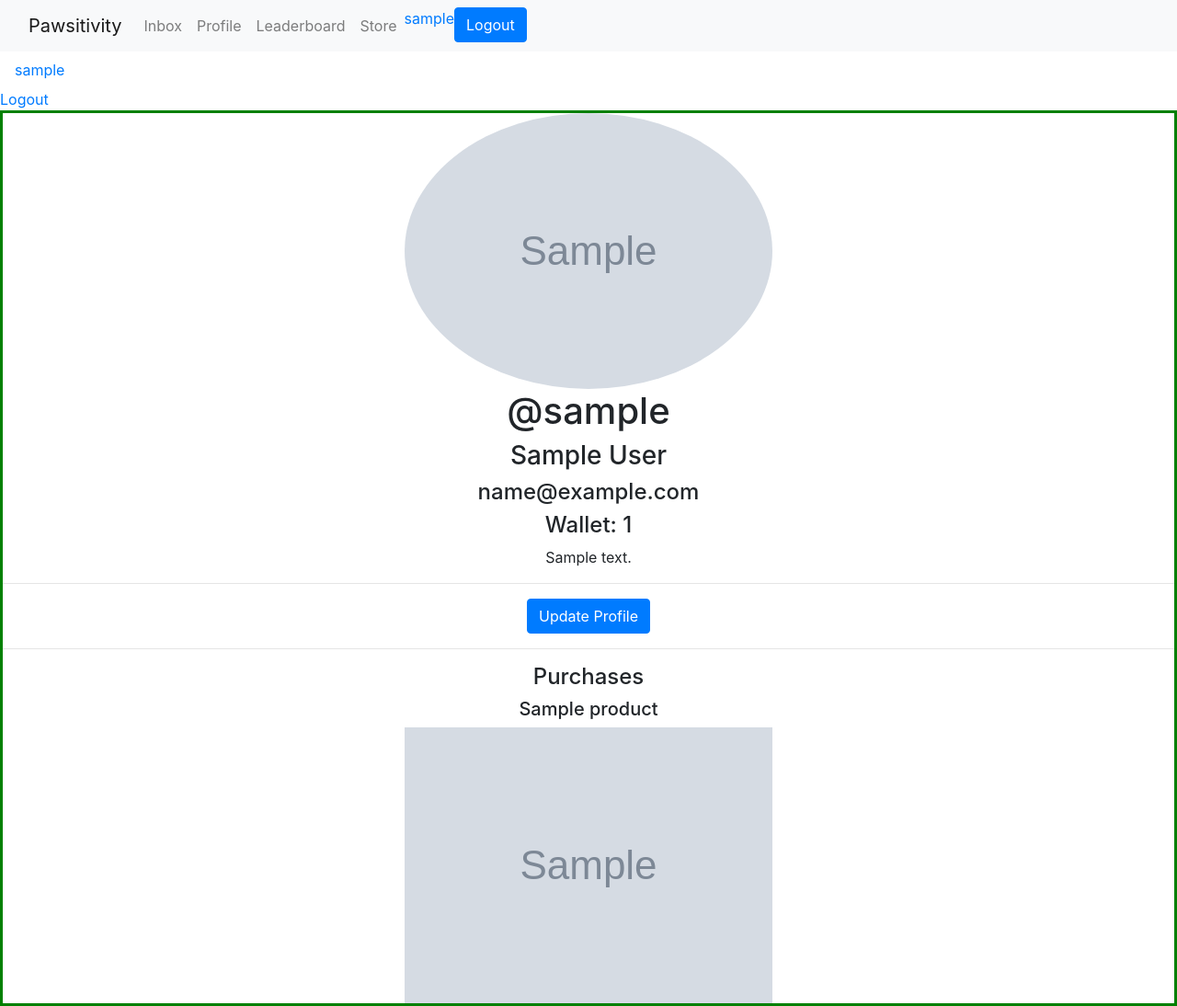
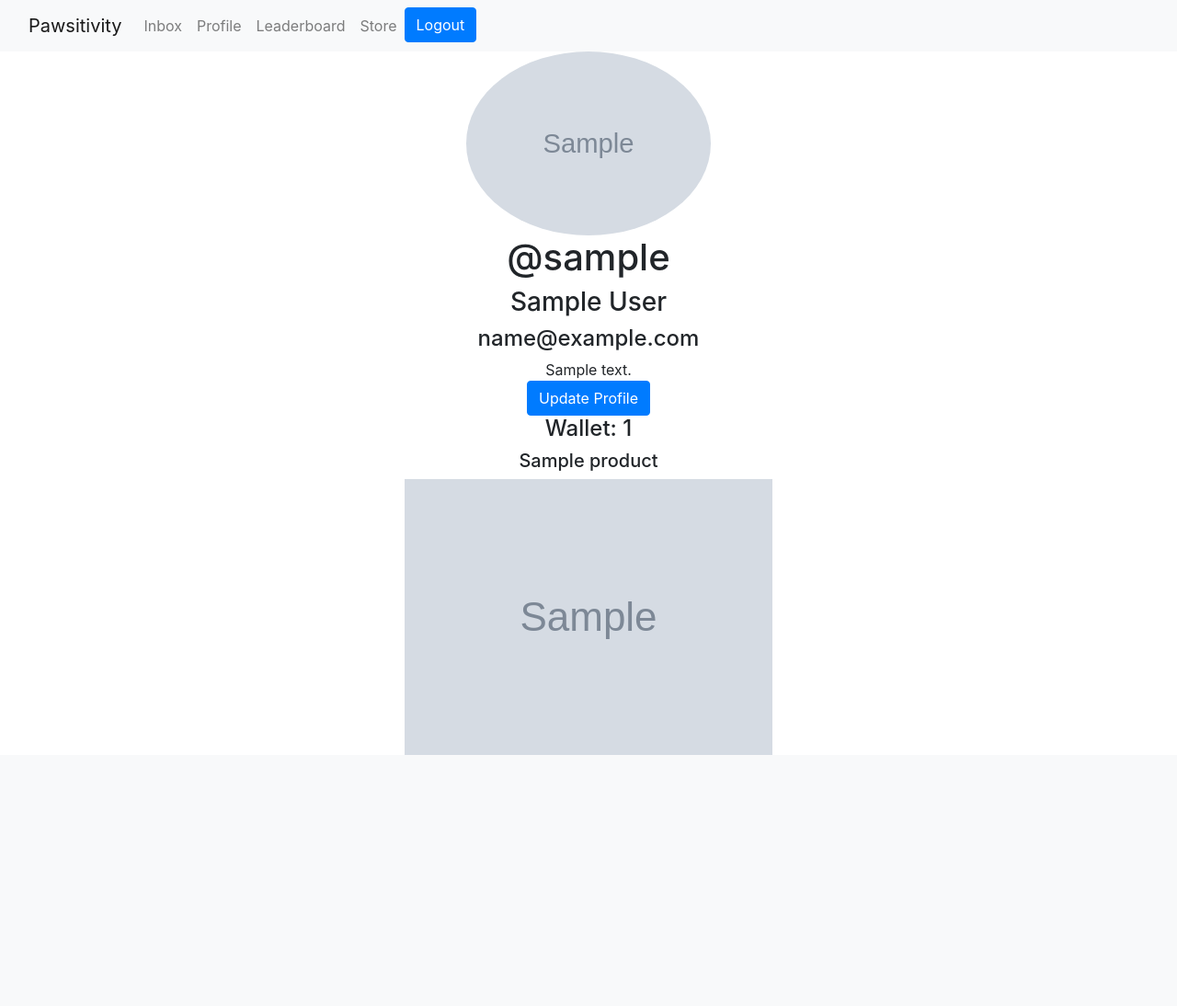
Before and after one commit to RAIK284/project-code-hackoverflow, a Django app: page /profile/1 in a window 1280 px wide. Shown: the whole page at 92% size. After the commit the page ends 821 px from the top, so only its background shows below. Run offline with Django 4.2, Linux system fonts and the light colour scheme; a user stored in the database is signed in; tables that the repository leaves empty hold one stand-in row (values such as "Sample post"); grey boxes marked "Sample" are stand-in pictures; some libraries are stand-ins or nearby versions.

Commit message:
Fixed a bug for the navbar!

```diff
--- a/messaging/templates/messaging/profile.html
+++ b/messaging/templates/messaging/profile.html
@@ -1,22 +1,22 @@
 {% extends 'main.html' %} {% block content %}
 
 <style>
-	.profile-page {
+	.main-profile-info {
 		text-align: center;
-		border: 3px solid green;
 	}
 </style>
 
 <body>
 	<center>
 		<div class="profile-page">
+			<div class="main-profile-info">
 				<!-- Only show a profile image if one is set -->
 				{% if profile.image and profile.image.url %}
 				<img
 					class="rounded-circle z-depth-2"
-				alt="{{ user.get_full_name }}'s 100x100 profile picture"
+					alt="{{ user.get_full_name }}'s profile picture"
 					src="{{ profile.image.url }}"
-				style="max-height: 300px"
+					style="max-height: 200px"
 				/>
 				{% endif %}
 
@@ -24,6 +24,21 @@
 				<h3>{{ user.get_full_name }}</h3>
 				<h4>{{ user.email }}</h4>
 
+				<div class="bio">{{ profile.bio }}</div>
+
+				<!-- Make sure a user can only edit the profile that's theirs -->
+				{% if current_user.username == user.username %}
+				<a
+					class="btn btn-primary"
+					href="{% url 'updateProfile' user.id %}"
+					role="button"
+				>
+					Update Profile
+				</a>
+				{% endif %}
+			</div>
+
+			<div class="points-info">
 				<!-- Only show points if toggled on -->
 				{% if profile.displayPoints %}
 					<h4>Points: {{ profile.points }}</h4>
@@ -33,33 +48,19 @@
 				{% if current_user.username == user.username %}
 					<h4>Wallet: {{profile.wallet}}</h4>
 				{% endif %}
+			</div>
 
-			<div class="bio">{{ profile.bio }}</div>
-
-			<!-- Make sure a user can only edit the profile that's theirs -->
-			{% if current_user.username == user.username %}
-			<hr />
-			<a
-				class="btn btn-primary"
-				href="{% url 'updateProfile' user.id %}"
-				role="button"
-			>
-				Update Profile
-			</a>
-			{% endif %}
-
+			<div class="purchases-info">
 				<!-- Only show purchases if toggled on -->
 				{% if profile.displayPurchases or current_user.username == user.username%}
-			<hr />
 				<div>
-				<h4>Purchases</h4>
 					<!-- Make sure the purchases don't error out -->
 					{% if purchases.count > 0 %} {% for purchase in purchases %}
 					<div>
 						<h5>{{ purchase.product.name }}</h5>
 						<img
 							class="z-depth-2"
-						alt="100x100"
+							alt="Image of purchase: {{ purchase.product.name }}"
 							src="{{ purchase.product.image.url }}"
 							style="max-height: 300px"
 						/>
@@ -70,6 +71,7 @@
 				</div>
 				{% endif %}
 			</div>
+		</div>
 	</center>
 </body>
 
--- a/messaging/urls.py
+++ b/messaging/urls.py
@@ -8,7 +8,7 @@ urlpatterns = [
     path('login/', views.login_page, name='login'),
     path('registerUser/', views.register_user_page, name='register'),
     path('logout/', views.logout_user, name='logout'),
-    path('changePassword/<str:pk>', views.change_password, name='changePassword'),
+    path('changePassword/', views.change_password, name='changePassword'),
 
     path('leaderboard/', views.leaderboard, name='leaderboard'),
 
--- a/templates/main.html
+++ b/templates/main.html
@@ -1,19 +1,22 @@
 <!DOCTYPE html>
 <html>
+	{% load static %}
 	<head>
 		<meta charset="utf-8" />
 		<meta http-equiv="X-UA-Compatible" content="IE=edge" />
 		<title>Pawsitivity</title>
 		<meta name="viewport" content="width=device-width, initial-scale=1" />
+
+		<!-- Bootstrap CSS -->
+		<link rel="stylesheet" href="{% static 'messaging/css/bootstrap.min.css' %}" />
+
+		<!-- Bootstrap JS -->
+		<!-- For some reason this only works for the navbar with the API call... No idea how to get the static files to work 🤷‍♂️ -->
+		<script src="https://cdn.jsdelivr.net/npm/bootstrap@5.1.3/dist/js/bootstrap.bundle.min.js" integrity="sha384-ka7Sk0Gln4gmtz2MlQnikT1wXgYsOg+OMhuP+IlRH9sENBO0LRn5q+8nbTov4+1p" crossorigin="anonymous"></script>
 	</head>
 
 	<body>
-		{% load static %}
-		<link
-			rel="stylesheet"
-			href="{% static 'messaging/css/bootstrap.min.css' %}"
-		/>
-		<link rel="stylesheet" href="{% static 'messaging/css/bootstrap.css' %}" />
-		{% include 'navbar.html' %} {% block content %} {% endblock %}
+		{% include 'navbar.html' %}
+		{% block content %} {% endblock %}
 	</body>
 </html>
--- a/templates/navbar.html
+++ b/templates/navbar.html
@@ -26,14 +26,8 @@
 				<li class="nav-item">
 					<a class="nav-link" href="{% url 'index' %}">Store</a>
 				</li>
-				<li class="nav-item ml-auto">
+				<li class="nav-item">
 					{% if request.user.is_authenticated %}
-					<li>
-						<a href="/login" class="{% url 'profile' user.id %}">
-							{{ request.user }}
-						</a>
-					</li>
-					<li>
 					<div class="btn-nav">
 						<a
 							class="btn btn-primary btn-small navbar-btn"
@@ -42,9 +36,7 @@
 							Logout
 						</a>
 					</div>
-					</li>
 					{% else %}
-					<li>
 					<div class="btn-nav">
 						<a
 							class="btn btn-primary btn-small navbar-btn"
@@ -53,7 +45,6 @@
 							Login
 						</a>
 					</div>
-					</li>
 					{% endif %}
 				</li>
 			</ul>
@@ -61,6 +52,7 @@
 	</div>
 </nav>
 
+<!--
 <script>
 	$(document).ready(function () {
 		$(".mr-auto .nav-item").bind("click", function (event) {
@@ -73,12 +65,4 @@
 		});
 	});
 </script>
-
-{% if request.user.is_authenticated %}
-<a class="nav-link text-left" href="{% url 'profile' user.id%}">
-	{{ request.user }}
-</a>
-<a href="{% url 'logout' %}">Logout</a>
-{% else %}
-<a href="{% url 'login' %}">Login</a>
-{% endif %}
+-->
```
Lines whose indentation alone changed are shown as unchanged.
